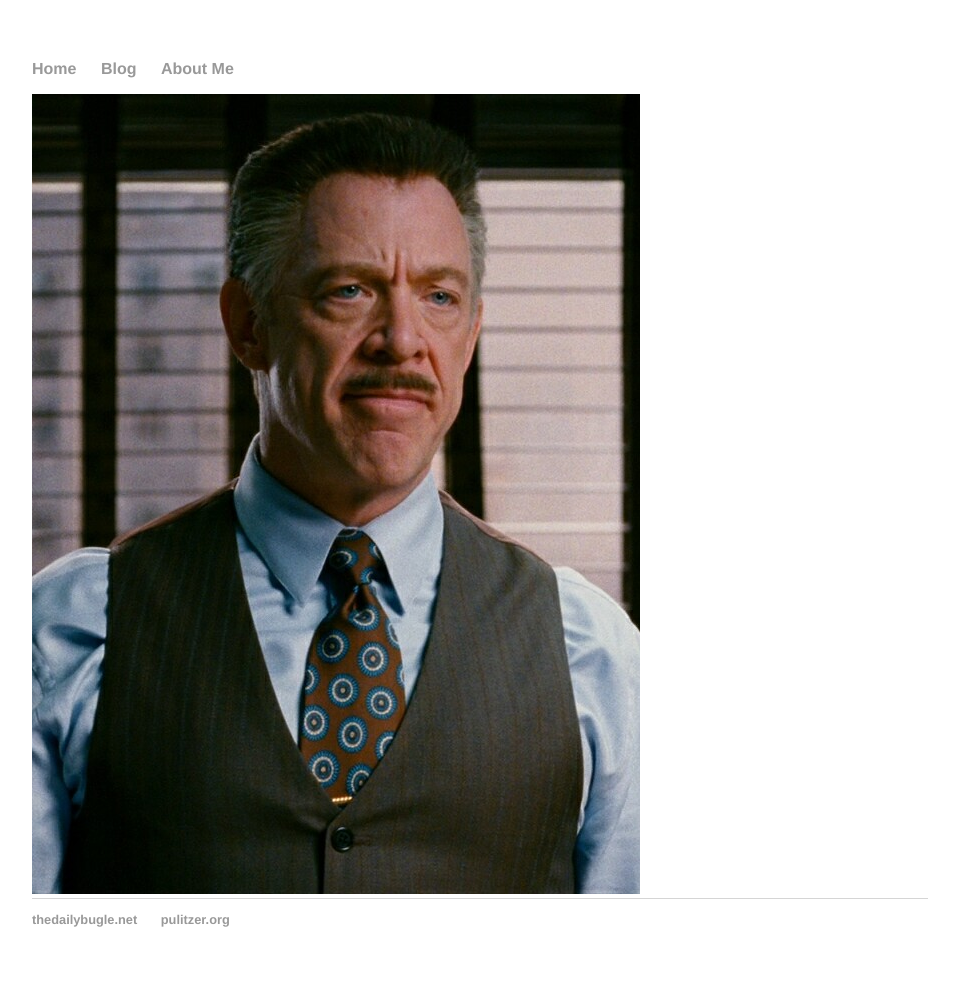
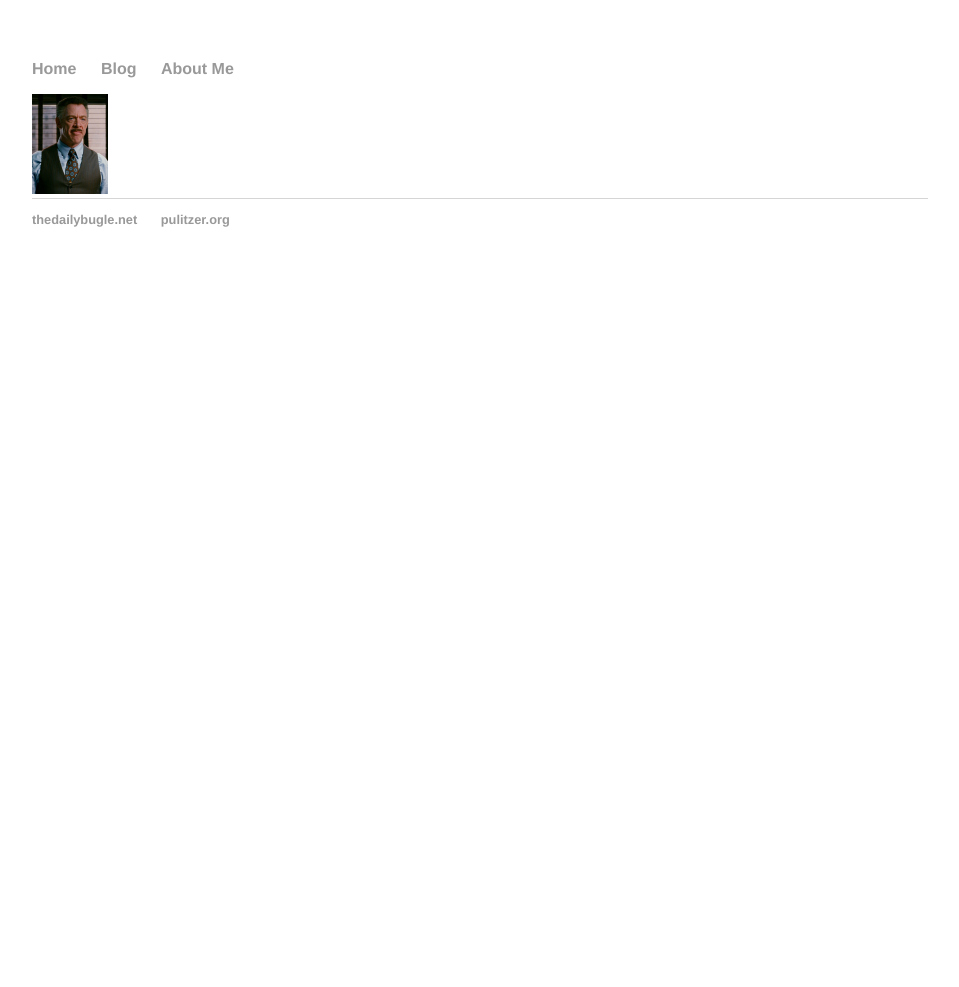
Before and after one commit to Sam-S-Callaghan/Sam-S-Callaghan.github.io, a Jekyll site: the page built from about/index.html, in a window 1280 px wide. Shown: the whole page, without its empty margins (160-1119 px from the left). Built offline with Jekyll 4.4.1, drawn with Linux system fonts in a browser that asks for light colours; after the commit the page ends 900 px from its top, so only the background shows below that.

Commit message:
Update index.html

```diff
--- a/about/index.html
+++ b/about/index.html
@@ -5,4 +5,4 @@ title: J Jonah Jameson Speaks
 
 
 
-  <img src="../img/my-picture.png">
+  <img src="../img/my-picture.png" style="width: auto; height: auto;max-width: 120px;max-height: 100px">
```
